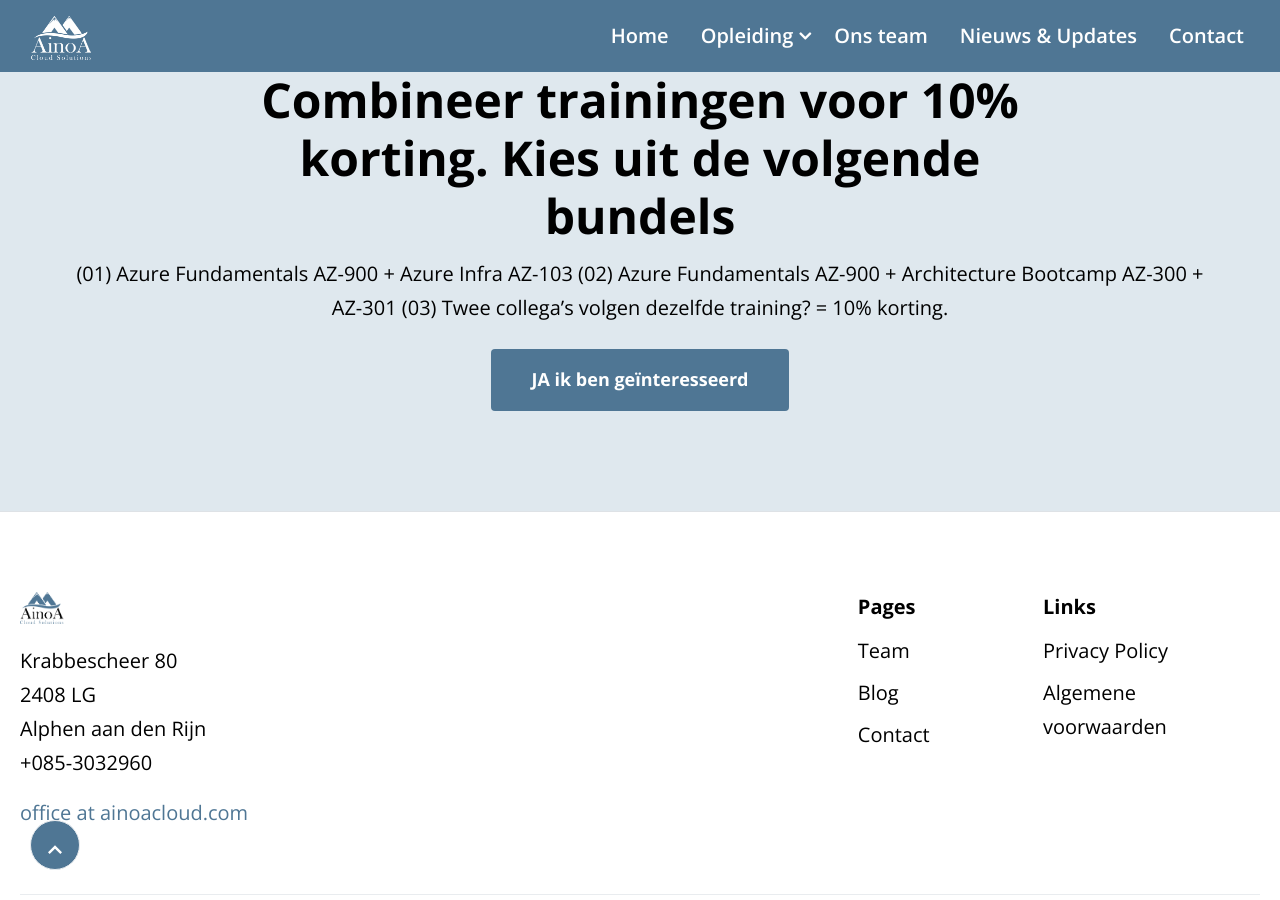
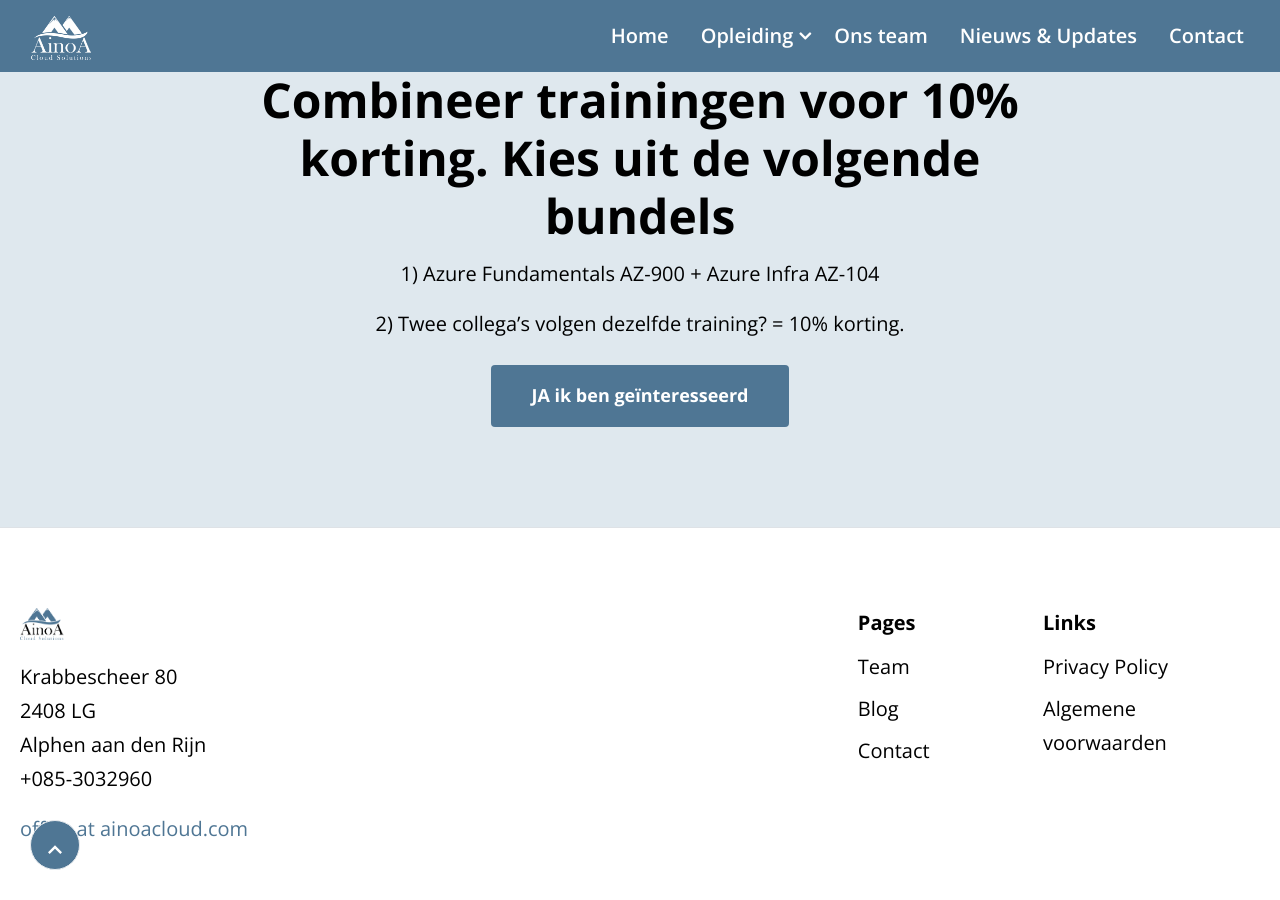
Before and after one commit to Dimtemp/ainoawebsite, a Jekyll site: the page built from index.html, in a window 1280 px wide and 900 px high, scrolled down 6270 px. Built offline with Jekyll 4.4.1, drawn with Linux system fonts in a browser that asks for light colours.

Commit message:
Update call-to-action.html

```diff
--- a/_includes/call-to-action.html
+++ b/_includes/call-to-action.html
@@ -5,10 +5,9 @@
       <div class="col-sm-12">
         <div class="call-us-content text-center px-5">
           <h2 class="title w-75 mx-auto">Combineer trainingen voor 10% korting. Kies uit de volgende bundels</h2>
-          <p class="text  mx-auto"> (01) Azure Fundamentals AZ-900 + Azure Infra AZ-103 (02) Azure Fundamentals AZ-900 + Architecture Bootcamp AZ-300 + AZ-301 (03) Twee collega’s volgen dezelfde training? = 10% korting.
-
-		  </p>
-          <div class="action-btn mt-4"><a href="{{'/contact' | relative_url}}" class="btn-primary btn btn-hero">JA ik ben geïnteresseerd </a></div>
+          <p class="text  mx-auto"> 1) Azure Fundamentals AZ-900 + Azure Infra AZ-104</p>
+          <p class="text  mx-auto"> 2) Twee collega’s volgen dezelfde training? = 10% korting.</p>
+          <div class="action-btn mt-4"><a href="{{'/contact' | relative_url}}" class="btn-primary btn btn-hero">JA ik ben geïnteresseerd</a></div>
         </div>
       </div>
     </div>
```
